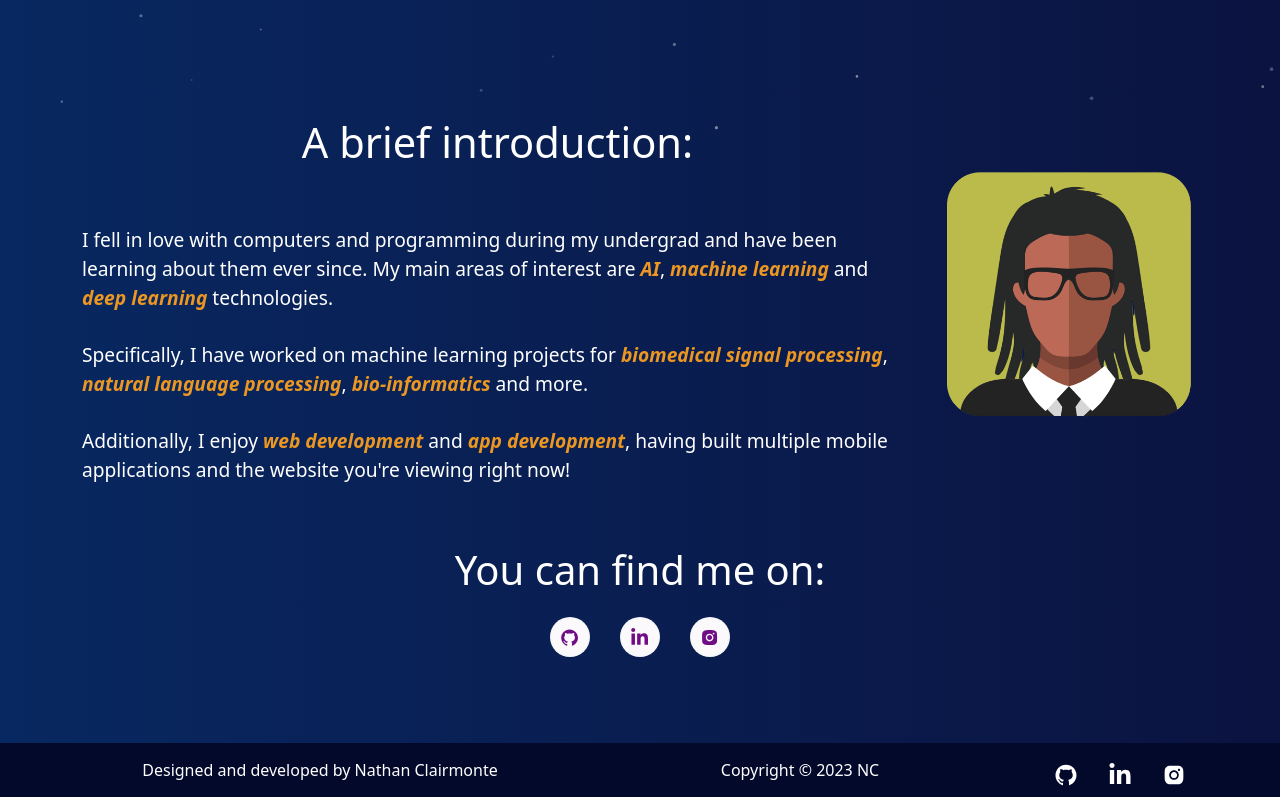
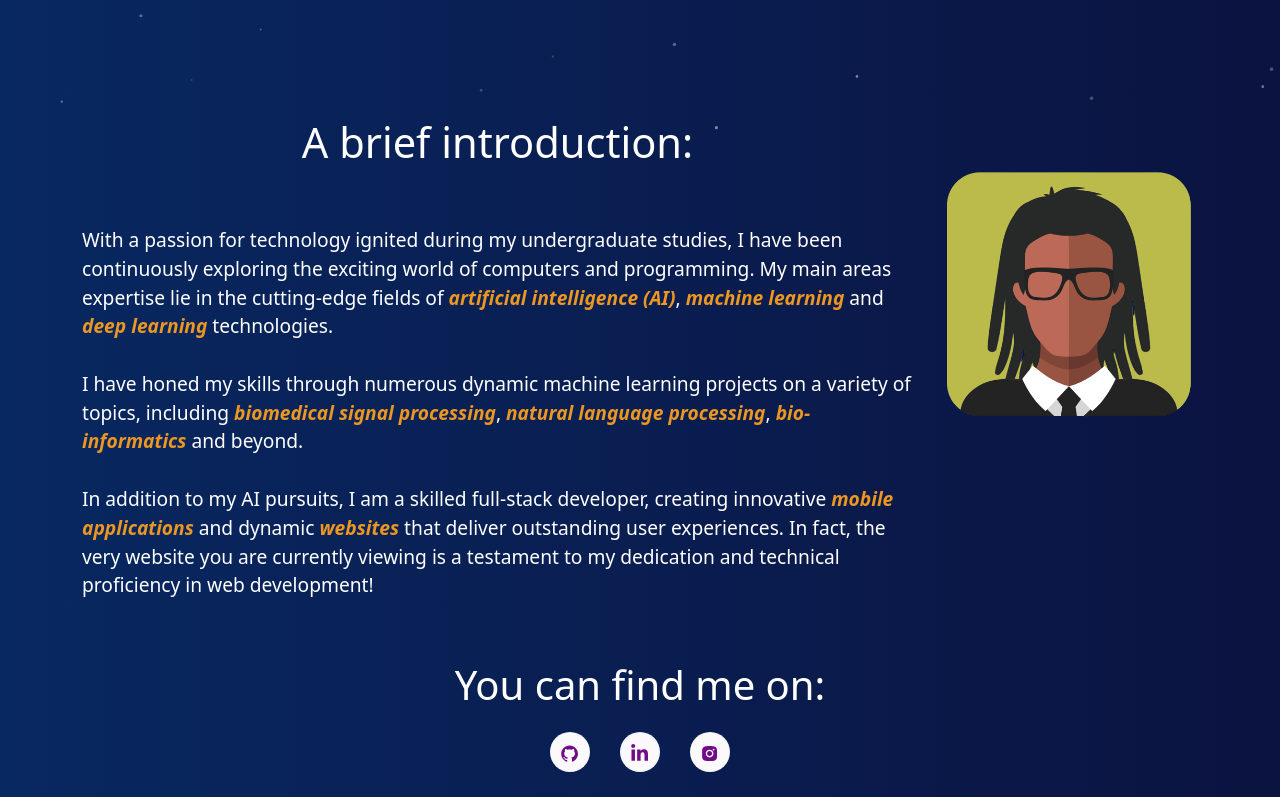
Before and after one commit to nathanclairmonte/percy, a React (Create React App) app: page / in a window 1280 px wide. Shown: the part 669-1466 px from the top of the page. Built offline with nearby package versions, Linux system fonts and the light colour scheme.

Commit message:
changed home/home-about content

```diff
--- a/src/components/Home/Home.js
+++ b/src/components/Home/Home.js
@@ -24,7 +24,7 @@ const Home = () => {
                             </h1>
 
                             <h1 className="heading-name">
-                                My name is <strong className="main-name">Nathan Clairmonte</strong>
+                                I'm <strong className="main-name">Nathan Clairmonte</strong>
                             </h1>
 
                             <div style={{ padding: 50, textAlign: "left" }}>
--- a/src/components/Home/HomeAbout.js
+++ b/src/components/Home/HomeAbout.js
@@ -15,10 +15,11 @@ const HomeAbout = () => {
                         <h1 style={{ fontSize: "2.6em" }}>A brief introduction:</h1>
 
                         <p className="home-about-body">
-                            I fell in love with computers and programming during my undergrad and
-                            have been learning about them ever since. My main areas of interest are
+                            With a passion for technology ignited during my undergraduate studies, I
+                            have been continuously exploring the exciting world of computers and
+                            programming. My main areas expertise lie in the cutting-edge fields of
                             <i>
-                                <b className="orange"> AI</b>
+                                <b className="orange"> artificial intelligence (AI)</b>
                             </i>
                             ,
                             <i>
@@ -30,8 +31,8 @@ const HomeAbout = () => {
                             </i>
                             technologies.
                             <br />
-                            <br />
-                            Specifically, I have worked on machine learning projects for
+                            <br />I have honed my skills through numerous dynamic machine learning
+                            projects on a variety of topics, including
                             <i>
                                 <b className="orange"> biomedical signal processing</b>
                             </i>
@@ -43,19 +44,21 @@ const HomeAbout = () => {
                             <i>
                                 <b className="orange"> bio-informatics </b>
                             </i>
-                            and more.
+                            and beyond.
                             <br />
                             <br />
-                            Additionally, I enjoy
+                            In addition to my AI pursuits, I am a skilled full-stack developer,
+                            creating innovative
                             <i>
-                                <b className="orange"> web development </b>
+                                <b className="orange"> mobile applications </b>
                             </i>{" "}
-                            and
+                            and dynamic
                             <i>
-                                <b className="orange"> app development</b>
+                                <b className="orange"> websites </b>
                             </i>
-                            , having built multiple mobile applications and the website you're
-                            viewing right now!
+                            that deliver outstanding user experiences. In fact, the very website you
+                            are currently viewing is a testament to my dedication and technical
+                            proficiency in web development!
                         </p>
                     </Col>
                     <Col md={3} className="myAvtar">
```
